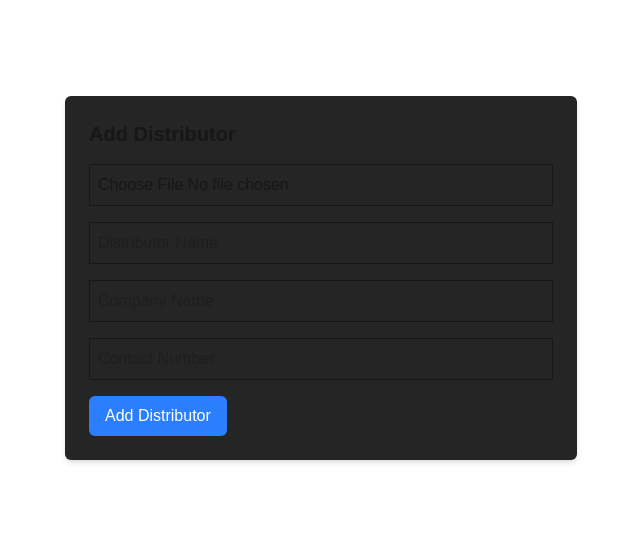
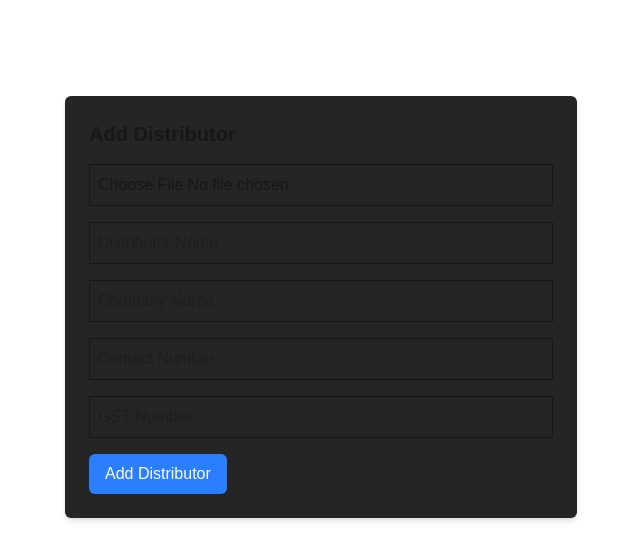
Before and after one commit to superAman07/medicine-app, a Next.js app: page /distributer in a window 1280 px wide. Shown: the top 560 px of the page, without its empty margins (319-959 px from the left). Built offline with nearby package versions, Linux system fonts and the light colour scheme.

Commit message:
some minor inhancement

```diff
--- a/app/api/distributor/route.ts
+++ b/app/api/distributor/route.ts
@@ -8,6 +8,7 @@ export async function POST(req: NextRequest) {
     const name = formData.get('name') as string;
     const company = formData.get('company') as string;
     const contact = formData.get('contact') as string;
+    const gst = formData.get('gst') as string;
 
     if (!file) return NextResponse.json({ error: 'No file uploaded' }, { status: 400 });
 
@@ -33,7 +34,7 @@ export async function POST(req: NextRequest) {
     }
 
     // Append new distributor data
-    data.push({ Name: name, Company: company, Contact: contact });
+    data.push({ Name: name, Company: company, Contact: contact, GST: gst });
 
     // Convert back to worksheet & update workbook
     const updatedWorksheet = XLSX.utils.json_to_sheet(data);
--- a/app/distributer/page.tsx
+++ b/app/distributer/page.tsx
@@ -7,6 +7,7 @@ const Distributer = () => {
   const [name, setName] = useState("");
   const [company, setCompany] = useState("");
   const [contact, setContact] = useState("");
+  const [gst, setGst] = useState("");
 
   const handleFileChange = (event: React.ChangeEvent<HTMLInputElement>) => {
     const selectedFile = event.target.files?.[0] || null;
@@ -26,6 +27,7 @@ const Distributer = () => {
     formData.append("name", name);
     formData.append("company", company);
     formData.append("contact", contact);
+    formData.append("gst", gst);
 
     try {
       const response = await fetch("/api/distributor", {
@@ -66,6 +68,7 @@ const Distributer = () => {
                 <input type="text" value={name} onChange={(e) => setName(e.target.value)} placeholder="Distributor Name" className="border p-2 w-full" />
                 <input type="text" value={company} onChange={(e) => setCompany(e.target.value)} placeholder="Company Name" className="border p-2 w-full" />
                 <input type="text" value={contact} onChange={(e) => setContact(e.target.value)} placeholder="Contact Number" className="border p-2 w-full" />
+                <input type="text" value={gst} onChange={(e) => setGst(e.target.value)} placeholder="GST Number" className="border p-2 w-full" />
                 <button type="submit" className="bg-blue-500 text-white px-4 py-2 rounded-md">Add Distributor</button>
             </form>
         </div>
```
Also changed, not shown: 1 other file (tests, documents, lock files or other folders).
